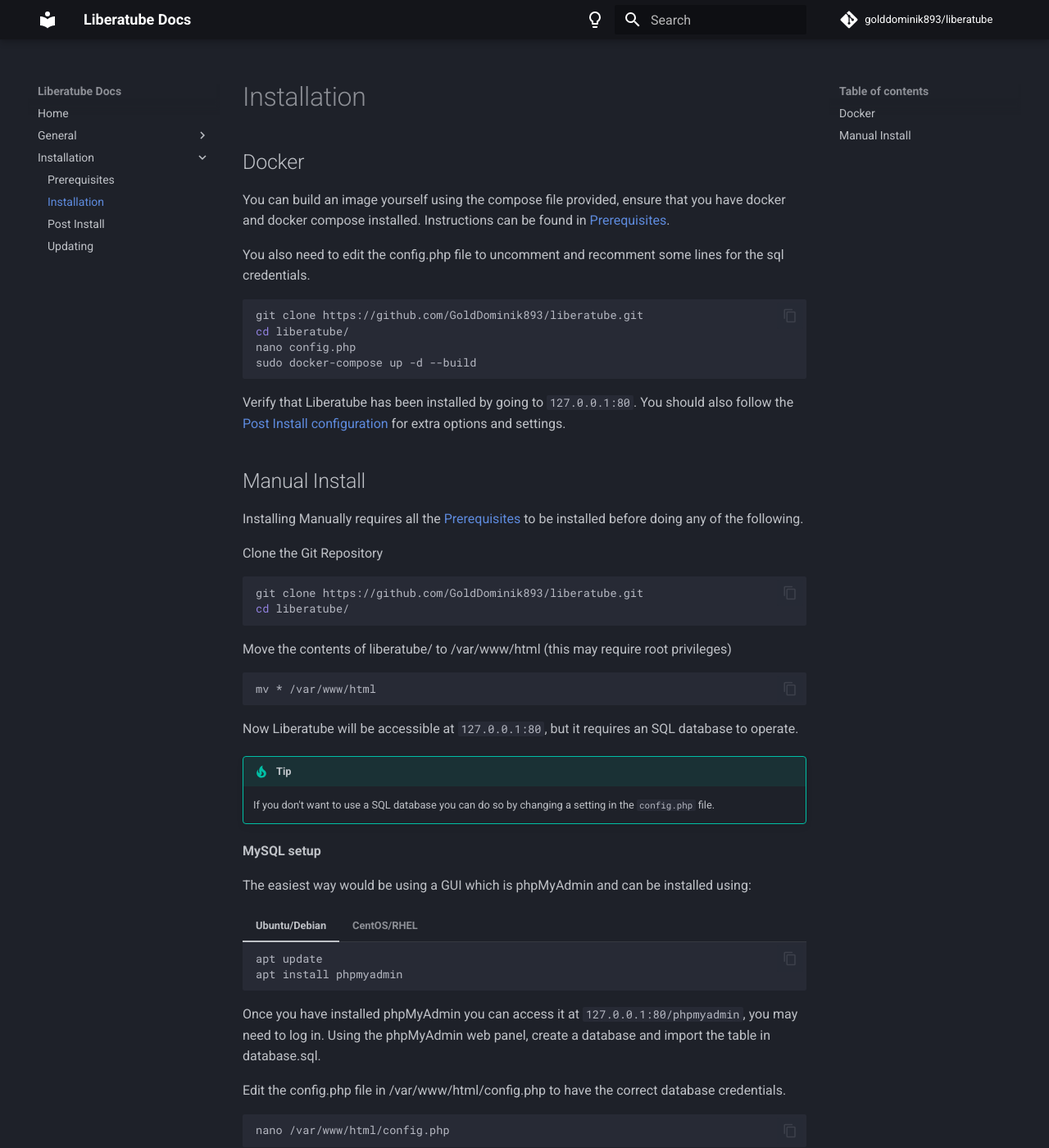
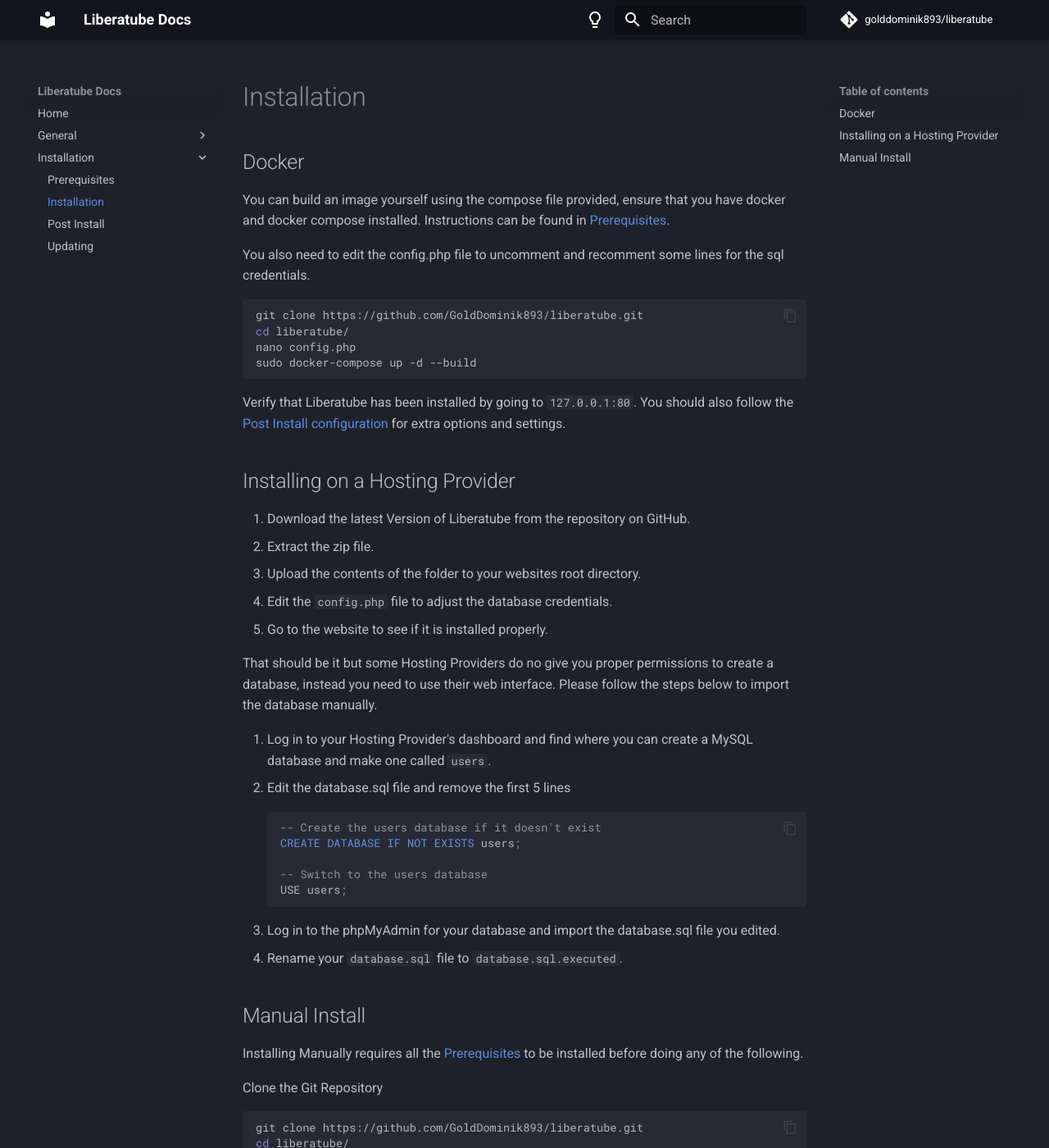
Before and after one commit to GoldDominik893/liberatube-docs, an MkDocs documentation site: the page built from docs/installation/2.installation.md, in a window 1280 px wide and 1400 px high. Shown: the whole window at 82% size. Built offline with MkDocs 1.6.1 and Material for MkDocs 9.7.7, drawn with Linux system fonts in a browser that asks for light colours; comment, search, counter and statistics services are not loaded.

Commit message:
instructions for installing on hosting providers

````diff
--- a/docs/installation/2.installation.md
+++ b/docs/installation/2.installation.md
@@ -14,6 +14,31 @@
 ```
 
 Verify that Liberatube has been installed by going to `127.0.0.1:80`. You should also follow the [Post Install configuration](3.post-install.md) for extra options and settings.
+
+## Installing on a Hosting Provider
+
+1. Download the latest Version of Liberatube from the repository on GitHub.
+2. Extract the zip file.
+3. Upload the contents of the folder to your websites root directory.
+4. Edit the `config.php` file to adjust the database credentials.
+5. Go to the website to see if it is installed properly.
+
+That should be it but some Hosting Providers do no give you proper permissions to create a database, instead you need to use their web interface.
+Please follow the steps below to import the database manually.
+
+1. Log in to your Hosting Provider's dashboard and find where you can create a MySQL database and make one called `users`.
+2. Edit the database.sql file and remove the first 5 lines
+
+    ```sql
+    -- Create the users database if it doesn't exist
+    CREATE DATABASE IF NOT EXISTS users;
+
+    -- Switch to the users database
+    USE users;
+    ```
+
+3. Log in to the phpMyAdmin for your database and import the database.sql file you edited.
+4. Rename your `database.sql` file to `database.sql.executed`.
 
 ## Manual Install
 
````
Also changed, not shown: docs/installation/1.prerequisites.md (+4 -0 lines).
